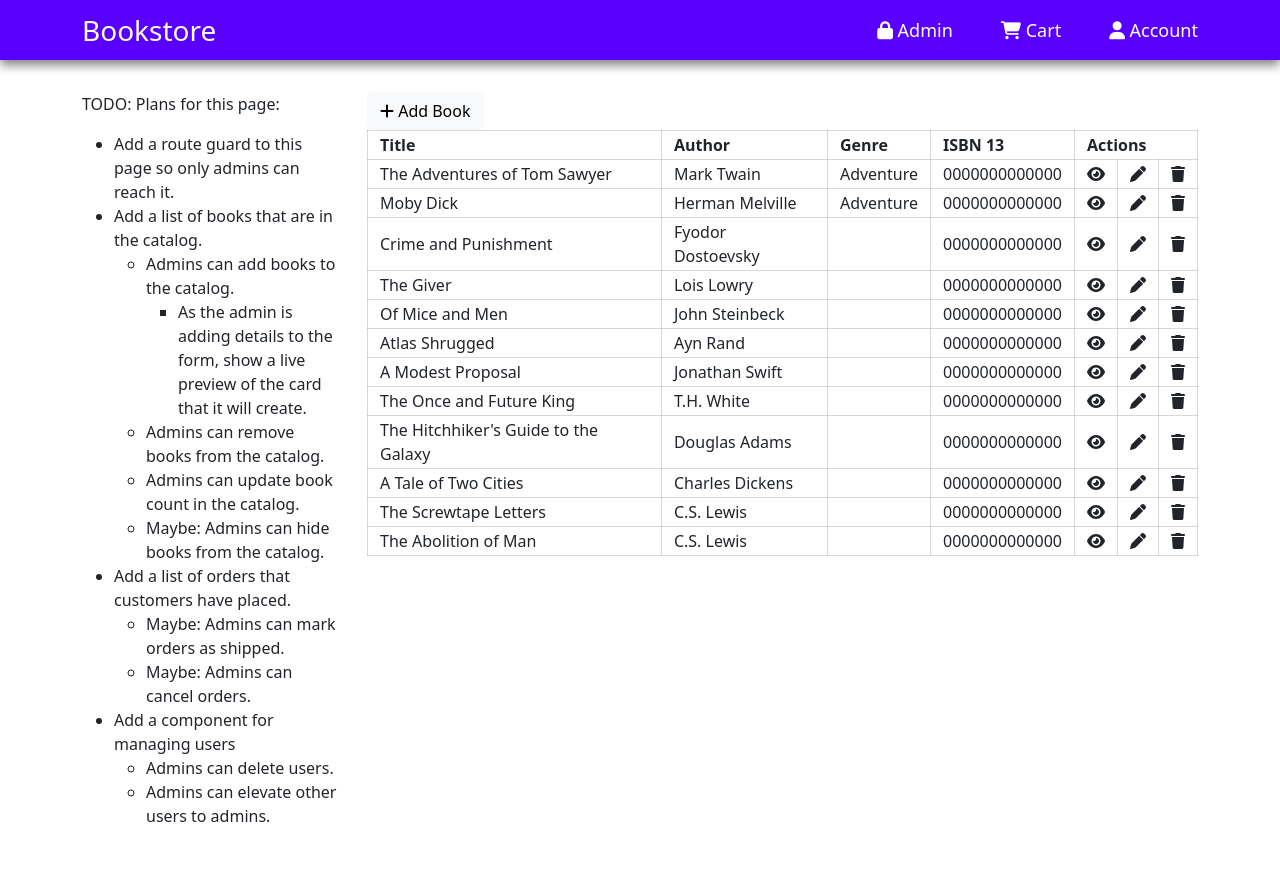
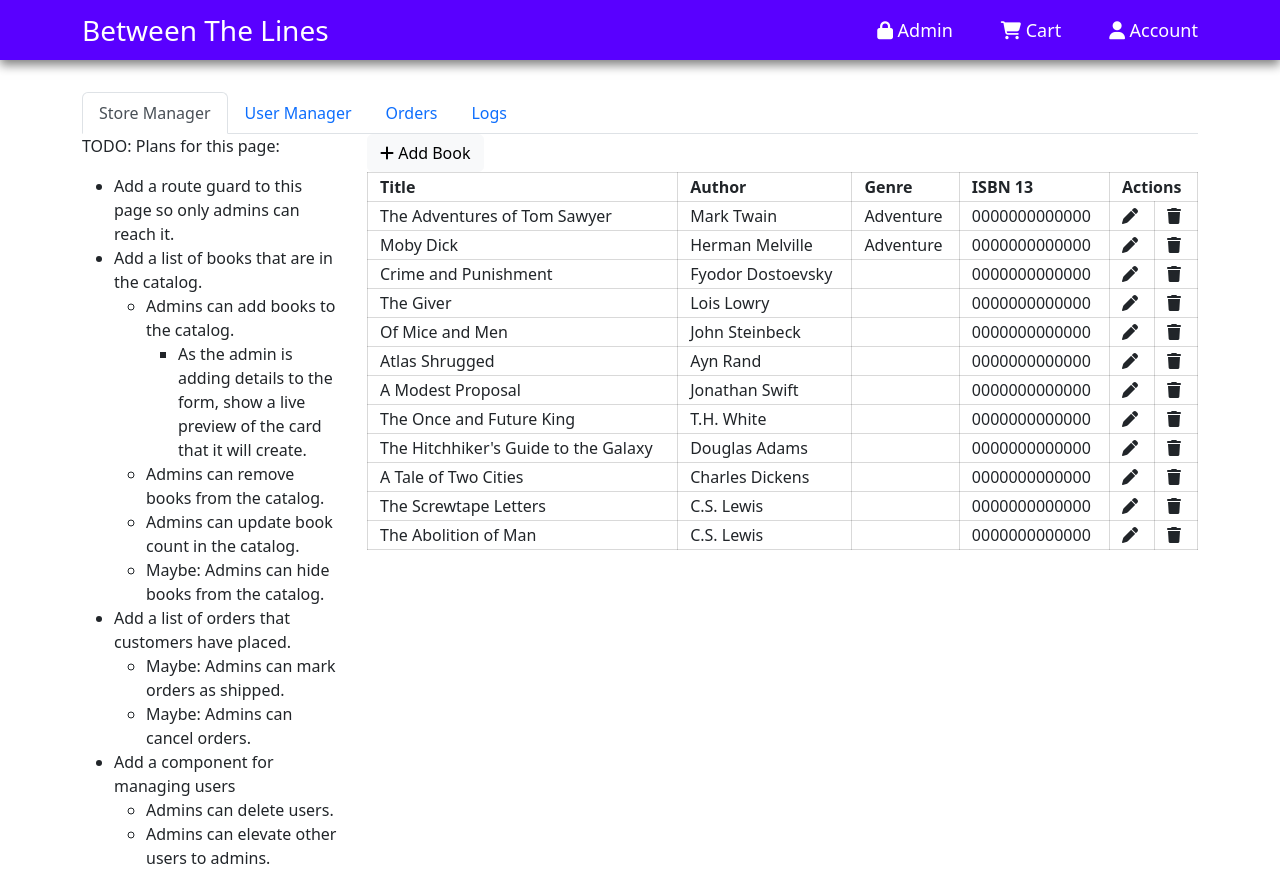
Before and after one commit to zacharyjbaldwin/bookstore-frontend, an Angular app: page /admin in a window 1280 px wide. Before the commit the page ends 844 px from the top, so only its background shows below. Built offline with nearby package versions, Linux system fonts and the light colour scheme.

Commit message:
added apiUrl to the environment files, changed name on header, and made temp progress on admin page for now

```diff
--- a/src/app/admin/admin.component.html
+++ b/src/app/admin/admin.component.html
@@ -1,3 +1,6 @@
+<div class="row">
+  <tabset>
+    <tab heading="Store Manager">
       <div class="row">
         <div class="col-md-3">
           <p>TODO: Plans for this page:</p>
@@ -46,27 +49,19 @@
                 <td>{{ book.author }}</td>
                 <td>{{ book.genre }}</td>
                 <td>{{ book.isbn13 }}</td>
-          <td><i class="fa fa-eye cursor-pointer"></i></td>
                 <td><i class="fa fa-pen cursor-pointer"></i></td>
                 <td><i class="fa fa-trash cursor-pointer" (click)="deleteBook(i)"></i></td>
               </tr>
             </tbody>
           </table>
         </div>
-  <!-- <div class="col-md-6">
-    <form [formGroup]="addBookForm" (ngSubmit)="onSubmit()">
-      <div class="mb-3">
-        <label class="form-label">Title</label>
-        <input class="form-control" type="text" formControlName="title">
       </div>
-      <div class="mb-3">
-        <label class="form-label">Author</label>
-        <input class="form-control" type="text" formControlName="author">
+
+    </tab>
+    <tab heading="User Manager"></tab>
+    <tab heading="Orders"></tab>
+    <tab heading="Logs"></tab>
+  </tabset>
+
+
 </div>
-      <div class="mb-3">
-        <label class="form-label">Genre</label>
-        <input class="form-control" type="text" formControlName="genre">
-      </div>
-    </form>
-  </div> -->
-</div>
--- a/src/app/app.module.ts
+++ b/src/app/app.module.ts
@@ -4,6 +4,7 @@ import { BrowserAnimationsModule } from '@angular/platform-browser/animations';
 import { ToastrModule } from 'ngx-toastr';
 import { ModalModule } from 'ngx-bootstrap/modal';
 import { TooltipModule } from 'ngx-bootstrap/tooltip';
+import { TabsModule } from 'ngx-bootstrap/tabs';
 
 import { AppRoutingModule } from './app-routing.module';
 import { AppComponent } from './app.component';
@@ -43,8 +44,8 @@ import { BookDetailsModalComponent } from './modals/book-details-modal/book-deta
     ReactiveFormsModule,
     ModalModule.forRoot(),
     TooltipModule.forRoot(),
-    FormsModule
-
+    FormsModule,
+    TabsModule.forRoot()
   ],
   providers: [],
   bootstrap: [AppComponent]
--- a/src/app/navbar/navbar.component.html
+++ b/src/app/navbar/navbar.component.html
@@ -1,6 +1,6 @@
 <div class="navbar">
   <div class="container justify-content-between">
-    <a [routerLink]="['/']" class="nav-brand">Bookstore</a>
+    <a [routerLink]="['/']" class="nav-brand">Between The Lines</a>
     <div class="nav-items d-flex" style="gap: 48px;">
       <a [routerLink]="['/admin']" *ngIf="showAdminButton"><i class="fa-solid fa-lock"></i> Admin</a>
       <a [routerLink]="['/cart']" class=""><i class="fa-solid fa-cart-shopping"></i> Cart <span *ngIf="cart.length > 0">({{ cart.length }})</span></a>
--- a/src/environments/environment.prod.ts
+++ b/src/environments/environment.prod.ts
@@ -1,3 +1,4 @@
 export const environment = {
-  production: true
+  production: true,
+  apiUrl: 'http://bookstore-api.us-east-1.elasticbeanstalk.com'
 };
--- a/src/environments/environment.ts
+++ b/src/environments/environment.ts
@@ -3,7 +3,8 @@
 // The list of file replacements can be found in `angular.json`.
 
 export const environment = {
-  production: false
+  production: false,
+  apiUrl: 'http://localhost:3000'
 };
 
 /*
```
Lines whose indentation alone changed are shown as unchanged.
